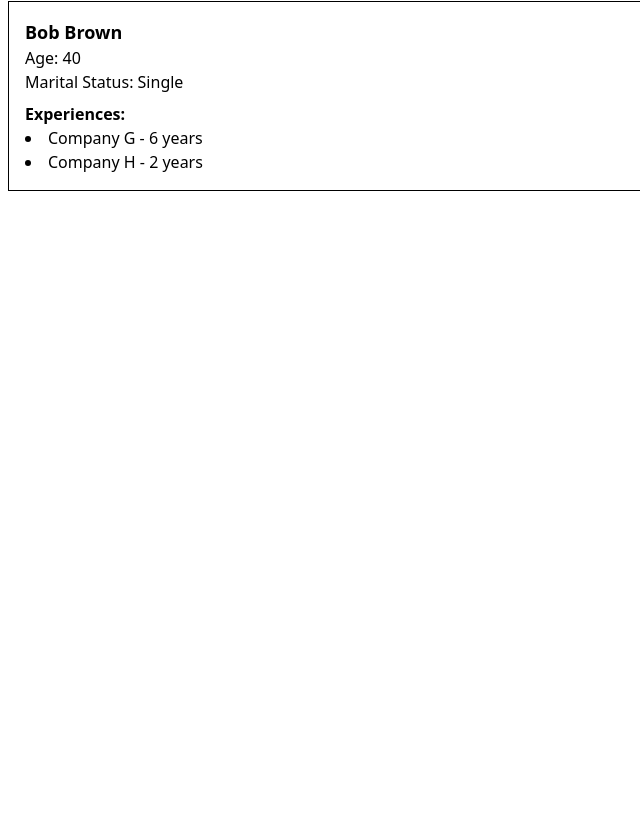
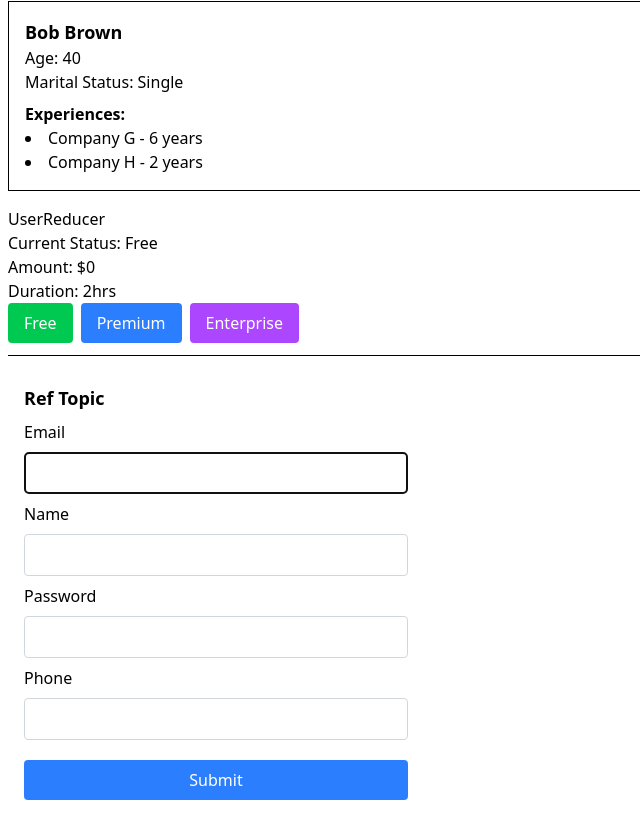
Before and after one commit to kamranjamal/React_Practice, a React (Vite) app in the folder practice/: page / in a window 1280 px wide. Shown: the part 819-1643 px from the top of the page, without its empty margins (0-640 px from the left). Before the commit the page ends 1026 px from the top, so only its background shows below. Built offline with nearby package versions, Linux system fonts and the light colour scheme.

Commit message:
feat: add UserReducer and Ref components with state management and input handling

```diff
--- a/practice/src/App.tsx
+++ b/practice/src/App.tsx
@@ -1,5 +1,7 @@
 import Parent from "./components/props/parent";
+import Ref from "./components/refs/Ref";
 import States from "./components/useEffectuseState/States";
+import UserReducer from "./components/useReducer/userreducer";
 
 export default function App() {
 
@@ -7,5 +9,8 @@ export default function App() {
   return <div className="my-2 mx-2">
    <Parent/>
    <States/>
+   <UserReducer></UserReducer>
+   <hr className="my-3" />
+   <Ref/>
     </div>;
 }
--- /dev/null
+++ b/practice/src/components/refs/Ref.tsx
@@ -0,0 +1,50 @@
+import React, { useEffect, useRef } from 'react';
+
+function Ref() {
+  const emailRef = useRef<HTMLInputElement>(null);
+  const name = useRef<HTMLInputElement>(null);
+  const password = useRef<HTMLInputElement>(null);
+  const phone = useRef<HTMLInputElement>(null);
+
+  useEffect(() => {
+    // Delay focus until DOM is ready (handles React Strict Mode too)
+
+      emailRef.current?.focus();
+
+  }, []);
+
+  function focusRequiredInput() {
+    console.log("Email:", emailRef.current?.value);
+    console.log("Name:", name.current?.value);
+    console.log("Password:", password.current?.value);
+    console.log("Phone:", phone.current?.value);
+  }
+
+  return (
+    <div className="p-4">
+      <h2 className="text-lg font-bold mb-2">Ref Topic</h2>
+      <div className="flex flex-col gap-2 max-w-sm">
+        <label>Email</label>
+        <input className="border border-gray-300 p-2 rounded" type="email" ref={emailRef} />
+
+        <label>Name</label>
+        <input className="border border-gray-300 p-2 rounded" type="text" ref={name} />
+
+        <label>Password</label>
+        <input className="border border-gray-300 p-2 rounded" type="password" ref={password} />
+
+        <label>Phone</label>
+        <input className="border border-gray-300 p-2 rounded" type="tel" ref={phone} />
+
+        <button
+          onClick={focusRequiredInput}
+          className="bg-blue-500 text-white rounded p-2 mt-3"
+        >
+          Submit
+        </button>
+      </div>
+    </div>
+  );
+}
+
+export default Ref;
--- /dev/null
+++ b/practice/src/components/useReducer/userreducer.tsx
@@ -0,0 +1,34 @@
+import React from 'react'
+import type { StatusesInterface } from '../../interfaces/child.interfaces'
+function reducer(state: any, action: { type: string }): StatusesInterface {
+    switch (action.type) {
+        case 'Free':
+            return { status: "Free", amount: 0, duration: "2hrs" }
+        case 'Premium':
+            return { status: "Premium", amount: 100, duration: "24hrs" }
+        case 'Enterprise':
+            return { status: "Enterprise", amount: 500, duration: "Unlimited" }
+        default:
+            return state
+    }
+}
+
+function UserReducer() {
+    const initalState = { status: "Free", amount: 0, duration: "2hrs" }
+    const [statusState, dispatch] = React.useReducer(reducer, initalState)
+    return (
+        <div>
+            <p>UserReducer </p>
+            <div>
+                <h2>Current Status: {statusState.status}</h2>
+                <h3>Amount: ${statusState.amount}</h3>
+                <h3>Duration: {statusState.duration}</h3>
+                <button onClick={() => dispatch({ type: "Free" })} className="mr-2 px-4 py-2 bg-green-500 text-white rounded">Free</button>
+                <button onClick={() => dispatch({ type: "Premium" })} className="mr-2 px-4 py-2 bg-blue-500 text-white rounded">Premium</button>
+                <button onClick={() => dispatch({ type: "Enterprise" })} className="px-4 py-2 bg-purple-500 text-white rounded">Enterprise</button>
+            </div>
+        </div>
+    )
+}
+
+export default UserReducer
--- a/practice/src/interfaces/child.interfaces.ts
+++ b/practice/src/interfaces/child.interfaces.ts
@@ -17,3 +17,8 @@ export interface DataInterface {
 
 
 }
+export interface StatusesInterface{
+    status:string;
+    amount:number;
+    duration:string;
+}
```
